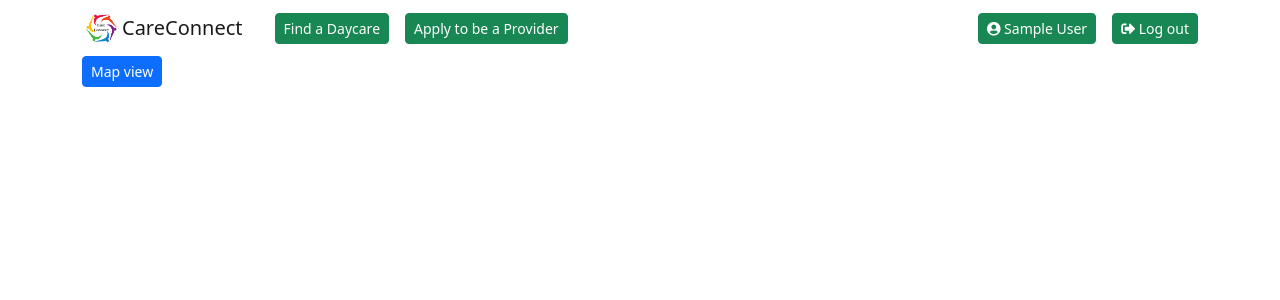
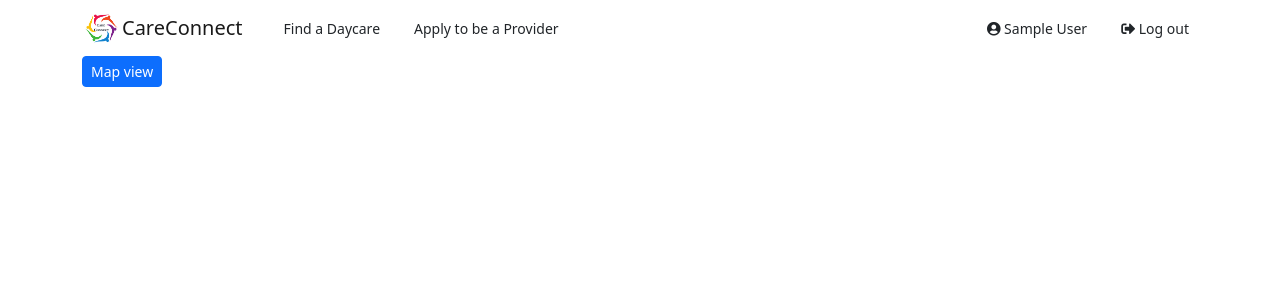
Before and after one commit to joytech360/JollySailors, a Flask app: page /daycare_registry in a window 1280 px wide. Shown: the top 300 px of the page. Run offline with Flask 3, Linux system fonts and the light colour scheme; the visitor is signed in with stand-in values (Sample User, id 1); data that the repository does not hold is empty; some libraries are stand-ins or nearby versions.

Commit message:
Style, removed colours from navbar, border on map.

```diff
--- a/app/templates/base.html
+++ b/app/templates/base.html
@@ -31,26 +31,26 @@
             <ul class="navbar-nav">
                 {% if current_user.is_daycare_admin %}
                     <li class="nav-item" style="margin-left:1em">
-                        <a href="{{ url_for('daycare_registry') }}"  class="btn btn-success btn-sm">Daycare List</a>
+                        <a href="{{ url_for('daycare_registry') }}"  class="btn btn-sm">Daycare List</a>
                     </li>
                     <li class="nav-item" style="margin-left:1em">
-                        <a href="{{ url_for('register_daycare') }}" class="btn btn-success btn-sm">
+                        <a href="{{ url_for('register_daycare') }}" class="btn btn-sm">
                             Register a Daycare
                         </a>
                     </li>
                 {% else %}
                     <li class="nav-item" style="margin-left:1em">
-                        <a href="{{ url_for('daycare_registry') }}"  class="btn btn-success btn-sm">Find a Daycare</a>
+                        <a href="{{ url_for('daycare_registry') }}"  class="btn btn-sm">Find a Daycare</a>
                     </li>
                     <li class="nav-item" style="margin-left:1em">
-                        <a href="{{ url_for('admin_apply') }}" class="btn btn-success btn-sm">
+                        <a href="{{ url_for('admin_apply') }}" class="btn btn-sm">
                             Apply to be a Provider
                         </a>
                     </li>
                 {% endif %}
                 {% if current_user.manages_daycares() %}
                     <li class="nav-item" style="margin-left:1em">
-                        <a href="{{ url_for('my_daycare') }}" class="btn btn-success btn-sm">
+                        <a href="{{ url_for('my_daycare') }}" class="btn btn-sm">
                             <img src="{{ url_for('static', filename='house-heart.svg') }}" alt="">
                             My Daycares
                         </a>
@@ -63,13 +63,13 @@
             <ul class="navbar-nav d-flex">
 
                 <li class="nav-item" style="margin-left:1em">
-                    <a href="{{ url_for('parent') }}" class="btn btn-success btn-sm" title="Edit profile">
+                    <a href="{{ url_for('parent') }}" class="btn btn-sm" title="Edit profile">
                         <i class="fas fa-user-circle"></i>
                         {{ current_user.name}}
                     </a>
                 </li>
                 <li class="nav-item" style="margin-left:1em">
-                    <a href="{{ url_for('logout') }}" class="btn btn-success btn-sm" title="Log out">
+                    <a href="{{ url_for('logout') }}" class="btn btn-sm" title="Log out">
                         <i class="fas fa-sign-out-alt"></i>
                         Log out
                     </a>
@@ -257,7 +257,7 @@ function permissionNotification(permission) {
 
             $('#push_notification_btn').removeClass()
             $('#push_notification_btn').html('')
-            $('#push_notification_btn').addClass('btn btn-success')
+            $('#push_notification_btn').addClass('btn')
             $('#push_notification_btn').html('<i class="fas fa-bell"></i> Notifications Enabled')
         }
 
--- a/app/templates/daycare_registry.html
+++ b/app/templates/daycare_registry.html
@@ -43,10 +43,10 @@
 <script src="https://cdn.jsdelivr.net/npm/gridjs/dist/gridjs.umd.js"></script>
 <script src="{{ url_for('static', filename='map.js') }}"></script>
 
-<div id="popper" style="display:none;position:absolute;top:5vh;left:5vw;width:90vw;height:90vh;overflow:hidden;border:1px solid;z-index:1">
+<div id="popper" style="display:none;position:absolute;top:5vh;left:5vw;width:90vw;height:90vh;overflow:hidden;border:.15em solid;z-index:1">
   <div id="googleMap" style="width:100%;height:100%"></div>
 </div>
-<button id="popbut" class="btn btn-warning btn-sm" style="display:none;position:absolute;top:6vh;left:45vw;z-index:2;outline:1px solid;" onClick="popperOpen(false)">close</button>
+<button id="popbut" class="btn btn-warning btn-sm" style="display:none;position:absolute;top:6vh;left:45vw;z-index:2;outline:.15em solid;" onClick="popperOpen(false)">close</button>
 
 <script>
   function popperOpen(isOpen) {
```
